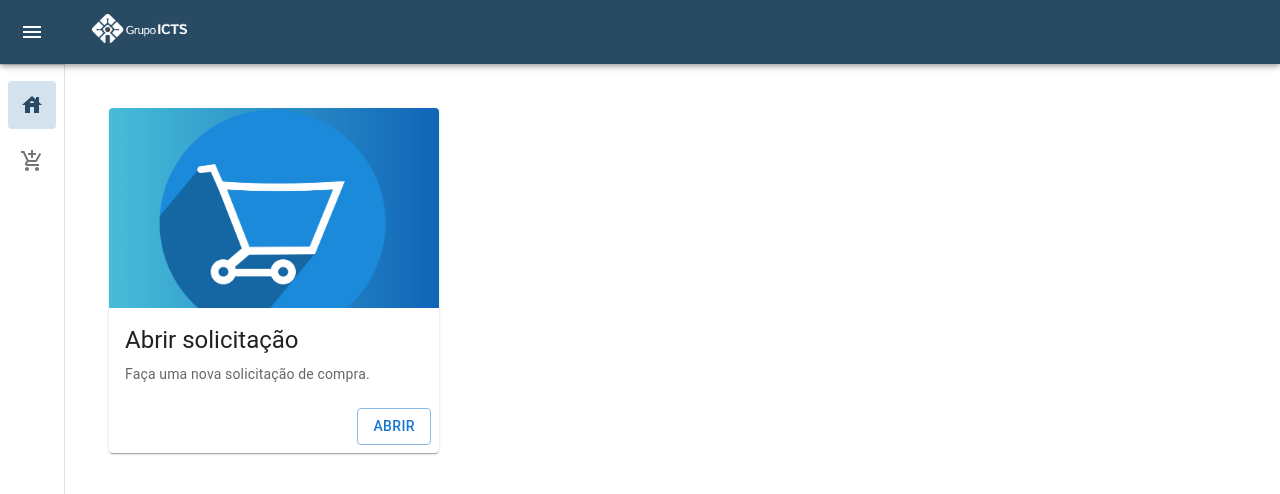
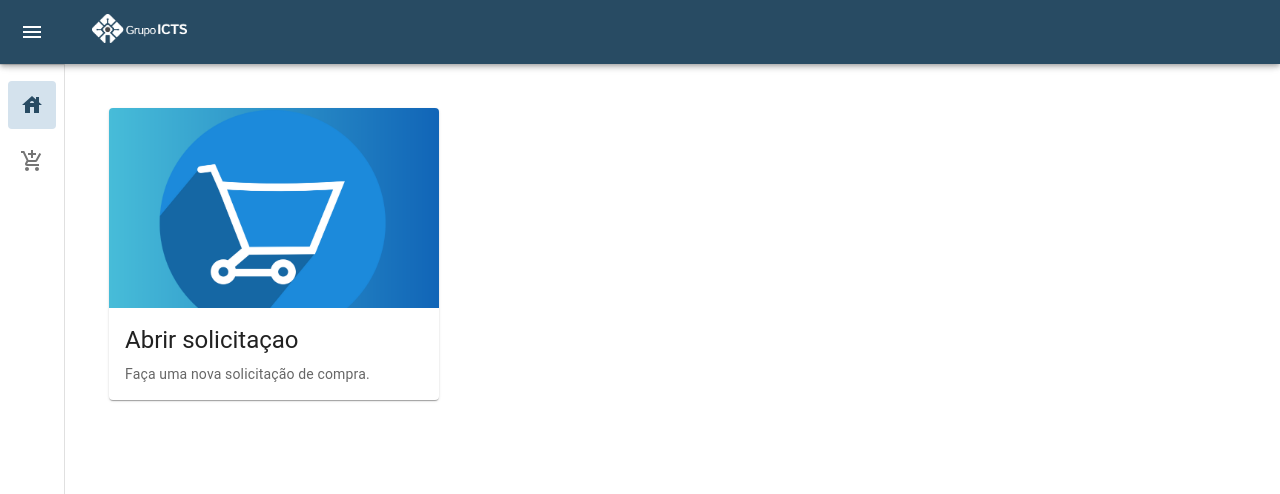
Before and after one commit to DevThiagoSoares/gerenciar-trello-frontend, a React (Create React App) app: page / in a window 1280 px wide. Shown: the top 494 px of the page. Built offline with nearby package versions, Linux system fonts and the light colour scheme.

Commit message:
melhorias

```diff
--- a/src/App.tsx
+++ b/src/App.tsx
@@ -1,6 +1,5 @@
 import React from "react";
 import AppRoutes from "./routes/routes";
-import { ToastContainer } from "react-toastify";
 
 
 export function App() {
--- a/src/Components/Alert/index.ts
+++ b/src/Components/Alert/index.ts
@@ -7,7 +7,7 @@ export function TypeAlert (message:string, type: "success" | "error" | "warning"
         title: `${message}`,
         position: 'top',
         showConfirmButton: false,
-        timer: 3000,
+        timer: 6000,
         timerProgressBar: true,
         didOpen: (toast) => {
           toast.addEventListener('mouseenter', Swal.stopTimer)
--- a/src/Components/Modal/modalDelete/index.tsx
+++ b/src/Components/Modal/modalDelete/index.tsx
@@ -4,6 +4,7 @@ import Typography from '@mui/material/Typography';
 import { Dialog, DialogActions, DialogContent, DialogTitle, IconButton } from '@mui/material';
 import { colors } from '../../../shared/themes';
 import DeleteIcon from '@mui/icons-material/Delete';
+import { styledButton } from '../../../Pages/home/style';
 
 interface modalProps {
     onDelete: () => void
@@ -53,8 +54,8 @@ export default function ModalDelete(props: modalProps) {
                         padding: '1.0rem',
                     }}></DialogContent>
                 <DialogActions sx={{ padding: '0 2.5rem 2.5rem 2.5rem' }}>
-                    <Button onClick={handleClose} sx={{ color: "#205171", borderRadius: "20px"}}>Cancelar</Button>
-                    <Button onClick={handleOk} sx={{ background: "#205171", borderRadius: "20px" }} variant="contained">
+                    <Button onClick={handleClose} sx={styledButton('#205171','#FFF')}>Cancelar</Button>
+                    <Button onClick={handleOk} sx={styledButton('#FFF','#205171')} variant="contained">
                         Excluir
                     </Button>
                 </DialogActions>
--- a/src/Components/tableGrid/index.tsx
+++ b/src/Components/tableGrid/index.tsx
@@ -41,11 +41,11 @@ export function TableGrid(props: TableGridProps) {
                         </>
                     )}
                         {props.setLink && (
-                          <a href={row.purchaseLink} target='_blank'>
+
                            <IconButton>
                            <LinkIcon/>
+                           <a href={row.purchaseLink} target='_blank'></a>
                            </IconButton>
-                          </a>
                         )}
                     {props.onEdit && (
                         <IconButton
@@ -137,6 +137,7 @@ export function TableGrid(props: TableGridProps) {
                         paginationModel: { page: 0, pageSize: 25 },
                     },
                 }}
+                pageSizeOptions={[]}
                 components={{
                     NoRowsOverlay: () => (
                         <>
--- a/src/Components/tableGrid/style.ts
+++ b/src/Components/tableGrid/style.ts
@@ -2,7 +2,7 @@
 export const tableContainer = {
   display: 'flex',
   flex: 1,
-  height: 'calc(100vh - 388px)',
+  height: 'calc(100vh - 248px)',
 };
 
 export const table = {
--- a/src/Pages/home/Cards/CardShop.tsx
+++ /dev/null
@@ -1,41 +0,0 @@
-import * as React from 'react';
-import Card from '@mui/material/Card';
-import CardActions from '@mui/material/CardActions';
-import CardContent from '@mui/material/CardContent';
-import CardMedia from '@mui/material/CardMedia';
-import Typography from '@mui/material/Typography';
-import imageShop from './images/imageShopping.png'
-import { Button } from '@mui/material';
-import { useNavigate } from 'react-router-dom';
-
-export default function CardShopping() {
-    const navigate = useNavigate();
-
-     function nextPage(page:string) {
-        navigate(page)
-
-    }
-    return (
-    <Card sx={{ width:330}}>
-      <CardMedia
-        component="img"
-        alt="green iguana"
-        height="200"
-        image={imageShop}
-      />
-      <CardContent>
-        <Typography gutterBottom variant="h5" component="div">
-          Abrir solicitação
-        </Typography>
-        <Typography variant="body2" color="text.secondary">
-          Faça uma nova solicitação de compra.
-        </Typography>
-      </CardContent>
-      <CardActions sx={{justifyContent:'end'}}>
-      <Button variant="outlined" onClick={()=>nextPage('/shopping')}>
-        Abrir
-      </Button>
-      </CardActions>
-    </Card>
-  );
-}
--- /dev/null
+++ b/src/Pages/home/Cards/CardTemplate.tsx
@@ -0,0 +1,59 @@
+import * as React from 'react';
+import Card from '@mui/material/Card';
+import CardContent from '@mui/material/CardContent';
+import CardMedia from '@mui/material/CardMedia';
+import Typography from '@mui/material/Typography';
+import { Box, CardActionArea } from '@mui/material';
+import { useNavigate } from 'react-router-dom';
+import { styledLegend } from '../style';
+
+interface cardProps {
+  title:string,
+  subTitle:string,
+  route:string,
+  imgUrl:string
+
+}
+
+export default function CardTemplate(props:cardProps) {
+    const navigate = useNavigate();
+    const [isHovered, setIsHovered] = React.useState(false);
+
+     function nextPage(page:string) {
+        navigate(page)
+
+    }
+    const handleMouseEnter = () => {
+      setIsHovered(true);
+    };
+    const handleMouseLeave = () => {
+      setIsHovered(false);
+    };
+    return (
+    <Card sx={{ width:330}}>
+    <CardActionArea onClick={()=>nextPage(props.route)}  onMouseEnter={handleMouseEnter}  onMouseLeave={handleMouseLeave}>
+    <CardMedia
+        component="img"
+        alt="logoicts"
+        height="200"
+        image={props.imgUrl}
+      />
+      <CardContent>
+        <Typography gutterBottom variant="h5" component="div">
+          {props.title}
+        </Typography>
+        <Typography variant="body2" color="text.secondary">
+         {props.subTitle}
+        </Typography>
+      </CardContent>
+    {isHovered && (
+        <Box
+          sx={styledLegend}
+        >
+          <Typography variant="h6">Clique na imagem </Typography>
+        </Box>
+      )}
+    </CardActionArea>
+    </Card>
+  );
+}
--- a/src/Pages/home/index.tsx
+++ b/src/Pages/home/index.tsx
@@ -1,12 +1,18 @@
 import { Box } from "@mui/material"
 import React from "react"
-import CardShopping from "./Cards/CardShop"
 import { container } from "./style"
+import CardTemplate from "./Cards/CardTemplate"
+import imageShop from './Cards/images/imageShopping.png'
 
 export function Home () {
     return(
         <Box sx={container}>
-            <CardShopping/>
+            <CardTemplate
+                imgUrl={imageShop}
+                route="/shopping"
+                title="Abrir solicitaçao"
+                subTitle="Faça uma nova solicitação de compra."
+            />
         </Box>
     )
 }
--- a/src/Pages/home/style.tsx
+++ b/src/Pages/home/style.tsx
@@ -2,3 +2,26 @@ export const container = {
     margin:'20px',
     display:'flex'
 }
+
+export const styledButton = (color:string, background:string) => {
+   return {
+    background: background,
+    color:color,
+    borderRadius: "20px",
+    fontSize: "small",
+   }
+}
+
+export const styledLegend = {
+    position: 'absolute',
+    backgroundColor: 'rgba(0, 0, 0, 0.5)', // Define a cor do fundo com 50% de opacidade
+    color: 'white',
+    top: 0,
+    left: 0,
+    width: '100%',
+    height: '100%',
+    display: 'flex',
+    justifyContent: 'center',
+    alignItems: 'center',
+    textAlign: 'center',
+}
--- a/src/Pages/shopping/index.tsx
+++ b/src/Pages/shopping/index.tsx
@@ -2,6 +2,7 @@ import {
     Box,
     Button,
     FormControl,
+    Grid,
     InputLabel,
     MenuItem,
     Paper,
@@ -24,6 +25,7 @@ import { MaterialList, project } from "./interface";
 import { v4 as uuid } from "uuid";
 import { TableGrid } from "../../Components/tableGrid";
 import { removeInvalidCharacters } from "../../utils/regex";
+import { styledButton } from "../home/style";
 
 export function Shopping() {
     const [typeModal, setTypeModal] = useState<{ create: boolean }>({
@@ -176,9 +178,6 @@ export function Shopping() {
                                             label="Prioridade"
                                             onChange={handleChange}
                                         >
-                                    <MenuItem value="">
-                                        <em>Selecionar</em>
-                                    </MenuItem>
                                             <MenuItem value={"Urgente"}>Urgente</MenuItem>
                                             <MenuItem value={"Não Urgente"}>Não Urgente</MenuItem>
                                         </Select>
@@ -289,17 +288,13 @@ export function Shopping() {
                         </Box>
                         <Box sx={styleButton}>
                             <Button
-                                sx={{
-                                    color: "#205171",
-                                    borderRadius: "20px",
-                                    fontSize: "medium",
-                                }}
+                                sx={styledButton('#205171','#FFF')}
                             >
                                 Cancelar
                             </Button>
                             <Button
                                 variant="contained"
-                                sx={{ background: "#205171", borderRadius: "20px" }}
+                                sx={styledButton('#FFF','#205171')}
                                 disabled={rows.length === 0 ? true : false}
                                 onClick={handleOpenModalCreate}
                             >
--- a/src/Pages/shopping/style.ts
+++ b/src/Pages/shopping/style.ts
@@ -2,7 +2,6 @@
 export const BoxContainer = {
     display: 'grid',
     gridTemplateColumns: '0.7fr 1fr',
-    justifyContent: 'center',
     gap: 2
 }
 
@@ -19,7 +18,8 @@ export const subtitleStyle = {
 }
 
 export const paperContainer = {
-    padding: '20px'
+    padding: '20px',
+    marginBottom:'10px'
 }
 
 export const GridForms = {
```
Lines whose indentation alone changed are shown as unchanged.
